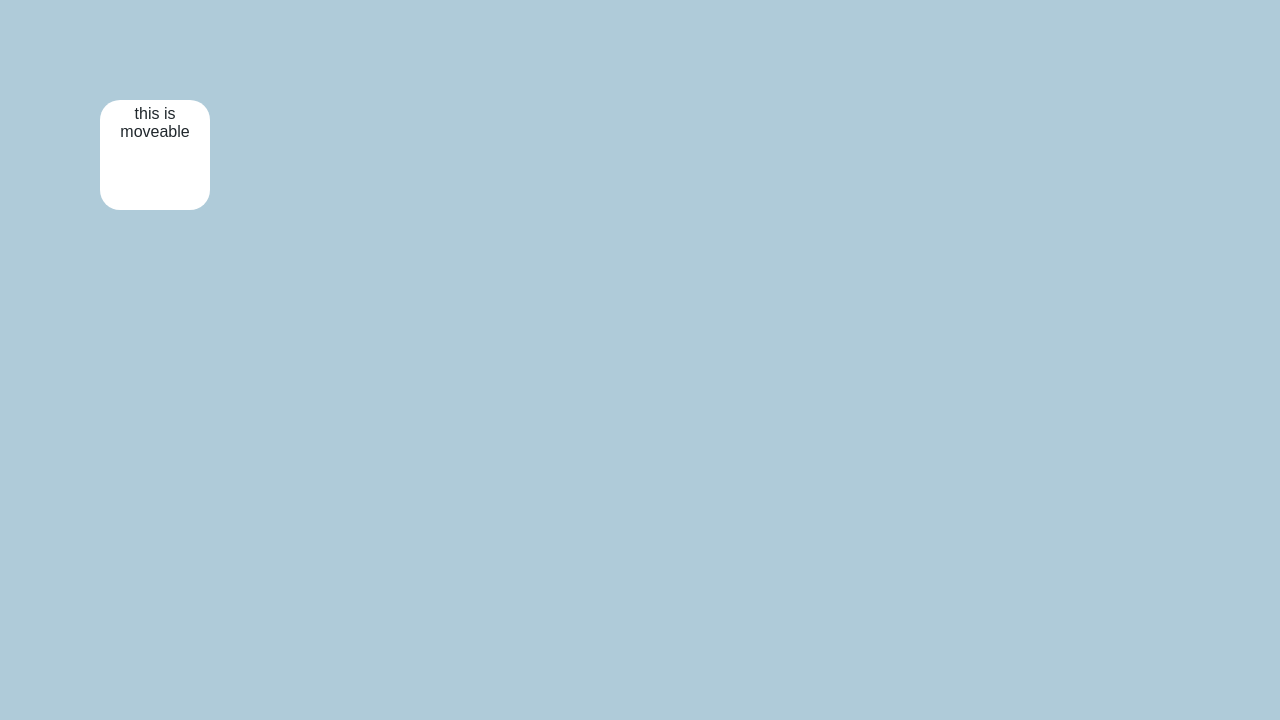
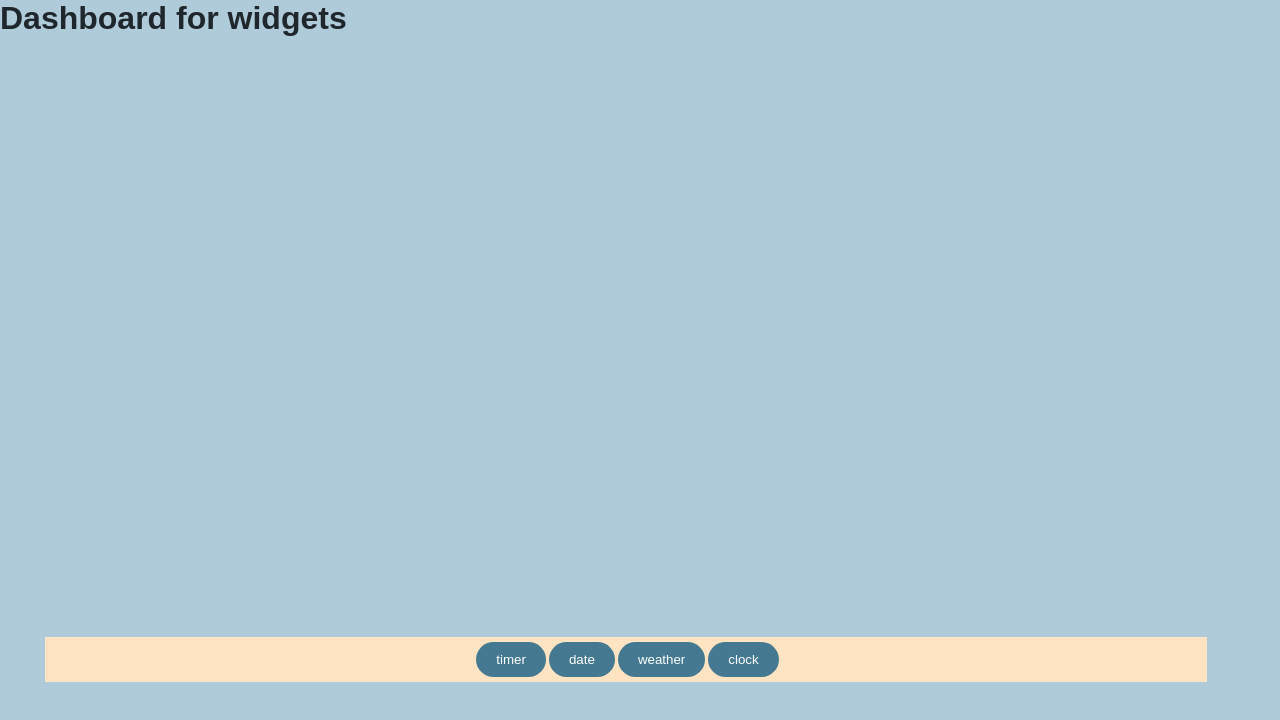
Before and after one commit to BeckieMorton/classview, a React (Vite) app: page / in a window 1280 px wide. Shown: the top 720 px of the page. Built offline with nearby package versions, Linux system fonts and the light colour scheme; a web font is replaced by a local one.

Commit message:
simple menu bar and passing props to widgets

```diff
--- a/src/App.jsx
+++ b/src/App.jsx
@@ -4,6 +4,7 @@ import routes from "./routes/routes";
 
 import { Draganddrop } from "./components/DragandDrop/Draganddrop";
 import Test from "./components/newtest/Test";
+import { Board } from "./components/newtest/Board";
 
 function App() {
   return (
@@ -13,7 +14,7 @@ function App() {
           <Routes>{routes}</Routes>
         </main>
       </BrowserRouter> */}
-      <Test />
+      <Board />
     </>
   );
 }
--- /dev/null
+++ b/src/components/newtest/Board.jsx
@@ -0,0 +1,13 @@
+import React from "react";
+import Test from "./Test";
+import { MenuBar } from "./MenuBar";
+
+export const Board = () => {
+  return (
+    <div>
+      <h1>Dashboard for widgets</h1>
+      {/* <Test /> */}
+      <MenuBar />
+    </div>
+  );
+};
--- /dev/null
+++ b/src/components/newtest/MenuBar.jsx
@@ -0,0 +1,35 @@
+import { useState } from "react";
+
+import Test from "./Test";
+import "./Test.css";
+
+export const MenuBar = () => {
+  const [showWidget, setShowWidget] = useState(false);
+  const [widgetChosen, setWidgetChosen] = useState("");
+
+  const handleOnClick = (event) => {
+    const value = event.target.value;
+    setShowWidget((show) => !show);
+    setWidgetChosen(value);
+  };
+
+  console.log(`widget chosen:`, widgetChosen);
+
+  return (
+    <div className="menu-bar">
+      <button onClick={handleOnClick} value={"timer"}>
+        timer
+      </button>
+      <button onClick={handleOnClick} value={"date"}>
+        date
+      </button>
+      <button onClick={handleOnClick} value={"weather"}>
+        weather
+      </button>
+      <button onClick={handleOnClick} value={"clock"}>
+        clock
+      </button>
+      {showWidget && <Test widgetChosen={widgetChosen} />}
+    </div>
+  );
+};
--- a/src/components/newtest/Test.css
+++ b/src/components/newtest/Test.css
@@ -1,5 +1,6 @@
 .container {
   background-color: white;
+  margin-left: 4px;
 }
 
 .widget {
@@ -11,3 +12,26 @@
   padding: 5px;
   text-align: center;
 }
+
+.menu-bar {
+  background-color: bisque;
+  padding: 5px;
+  border: 5px;
+  margin-top: 600px;
+  width: 90%;
+  align-items: center;
+  text-align: center;
+  display: flex;
+  justify-content: center;
+  margin-left: 45px;
+}
+
+button {
+  padding: 10px 20px;
+  border-radius: 20px;
+  color: white;
+  background-color: #457992;
+  text-decoration: none;
+  border: none;
+  margin-left: 3px;
+}
--- a/src/components/newtest/Test.jsx
+++ b/src/components/newtest/Test.jsx
@@ -4,10 +4,11 @@ import { Drag } from "./Drag";
 import { Drop } from "./Drop";
 import "./Test.css";
 
+export default function Test({ widgetChosen }) {
   const notesData = [
     {
       id: "1",
-    content: "this is moveable",
+      widget: widgetChosen,
       position: {
         x: 100,
         y: 100,
@@ -15,11 +16,11 @@ const notesData = [
     },
   ];
 
-export default function Test() {
   const [notes, setNotes] = useState(notesData);
 
+  console.log(`inside test component the widget is:`, widgetChosen);
+
   function handleDragEnd(ev) {
-    // What to do here??
     // It's not a sortable, it's a free drag and drop
     const note = notes.find((x) => x.id === ev.active.id);
     note.position.x += ev.delta.x;
@@ -32,6 +33,7 @@ export default function Test() {
   }
 
   return (
+    <>
       <DndContext onDragEnd={handleDragEnd}>
         <Drop>
           {notes.map((note) => (
@@ -43,10 +45,11 @@ export default function Test() {
               }}
               key={note.id}
               id={note.id}
-            content={note.content}
+              content={note.widget}
             />
           ))}
         </Drop>
       </DndContext>
+    </>
   );
 }
```
Lines whose indentation alone changed are shown as unchanged.
